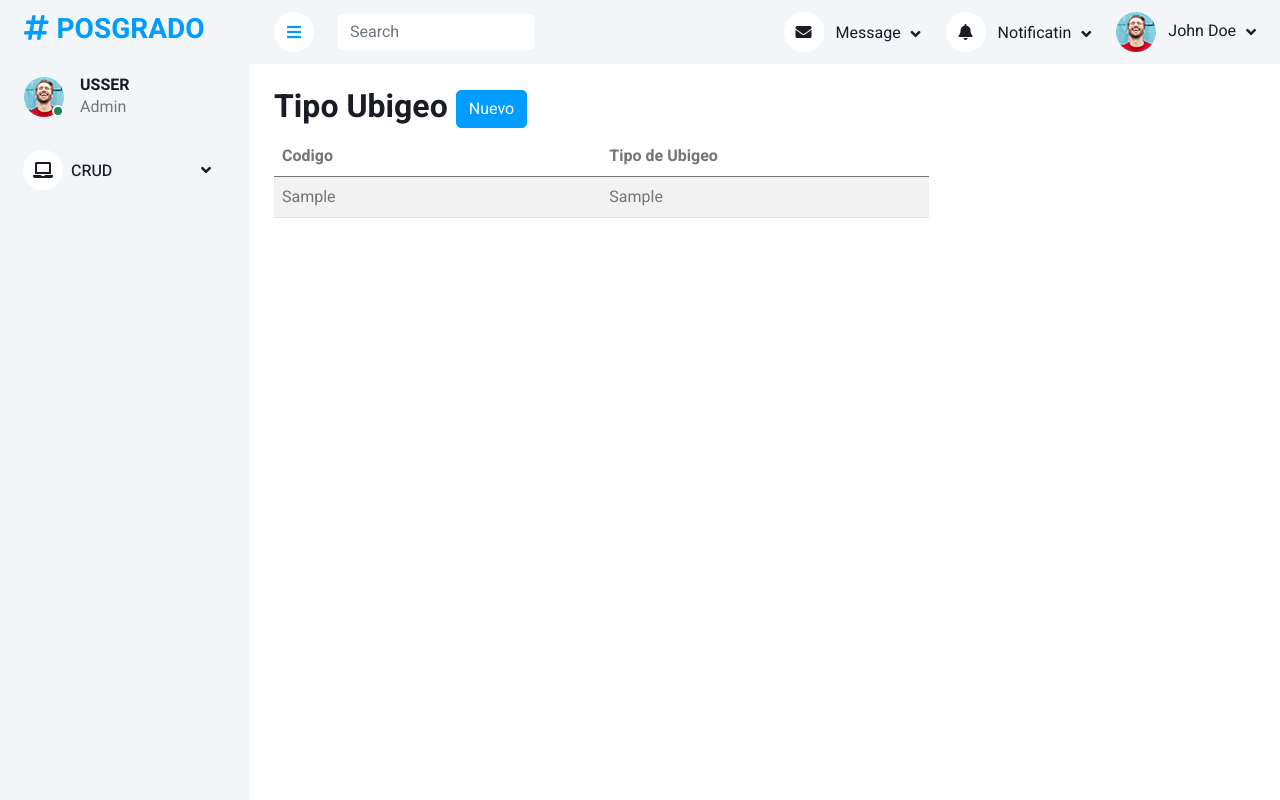
After one commit to jeanbruce26/posgrado, a Laravel app: template resources/views/TipoUbigeo/index.blade.php in a window 1280 px wide. The commit adds this page. Run offline with Laravel 9, Linux system fonts and the light colour scheme; the template is opened without the code that fills it: most values are stand-ins (such as "Sample title", 1, 10 or a date in 2020); some libraries are stand-ins or nearby versions.

Commit message:
Crud Tipo Ubigeo

```diff
--- /dev/null
+++ b/resources/views/TipoUbigeo/index.blade.php
@@ -0,0 +1,39 @@
+@extends ('admin')
+
+@section('content')
+
+	<div class="col-sm-8">
+
+		<h2>Tipo Ubigeo
+		<a href="" class="btn btn-primary pull-right">Nuevo</a>
+		</h2>
+
+		<table class="table table-hover table-striped">
+			<thead>
+				<tr>
+					<th width="20px">Codigo</th>
+					<th width="20px">Tipo de Ubigeo</th>
+
+				</tr>
+			</thead>
+
+			<tbody>
+				@foreach ($ti as $tis)
+
+				<tr>
+					<td>{{$tis->cod_tipo}}</td>
+					<td>{{$tis->tipo_ubigeot}}</td>
+									</tr>
+
+				@endforeach
+			</tbody>
+		</table>
+		{!! $ti->render() !!}
+
+	</div>
+
+	<div class="col-sm-4">
+
+	</div>
+
+@endsection
--- a/resources/views/admin.blade.php
+++ b/resources/views/admin.blade.php
@@ -64,6 +64,8 @@
                         <a href="#" class="nav-link dropdown-toggle" data-bs-toggle="dropdown"><i class="fa fa-laptop me-2"></i>CRUD</a>
                         <div class="dropdown-menu bg-transparent border-0">
                             <a href="{{ url('/Ubigeo') }}" class="dropdown-item">Ubigeo</a>
+
+                              <a href="{{ url('/TipoUbigeo') }}" class="dropdown-item">Tipo de Ubigeo</a>
 
                         </div>
                     </div>
--- a/routes/web.php
+++ b/routes/web.php
@@ -18,3 +18,4 @@ Route::get('/', function () {
 });
 
 Route::resource ('Ubigeo','UbigeoController');
+Route::resource ('TipoUbigeo','TipoUbigeoController');
```
Also changed, not shown: app/Http/Controllers/TipoUbigeoController.php (added, +16 -0 lines), app/Models/TipoUbigeo.php (added, +16 -0 lines).
